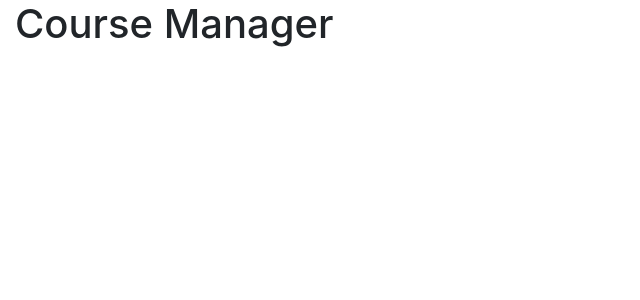
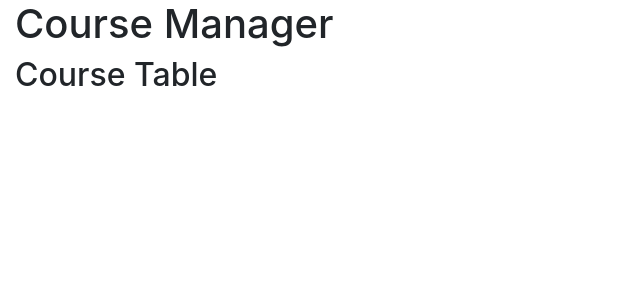
Before and after one commit to Huilian-J/wbdv-sp21-01-huilian-client-react, a React (Create React App) app: page / in a window 1280 px wide. Shown: the top 300 px of the page, without its empty margins (0-640 px from the left). Built offline with nearby package versions, Linux system fonts and the light colour scheme.

Commit message:
created course table file

```diff
--- a/src/components/course-manager.js
+++ b/src/components/course-manager.js
@@ -1,6 +1,10 @@
 import React from 'react'
+import CourseTable from "./course-table";
 
 const CourseManager = () =>
-    <h1>Course Manager</h1>
+    <div>
+        <h1>Course Manager</h1>
+        <CourseTable/>
+    </div>
 
 export default CourseManager
--- /dev/null
+++ b/src/components/course-table.js
@@ -0,0 +1,10 @@
+import React from 'react'
+
+export default class CourseTable
+    extends React.Component {
+    render() {
+        return(
+            <h2>Course Table</h2>
+        )
+    }
+}
```
